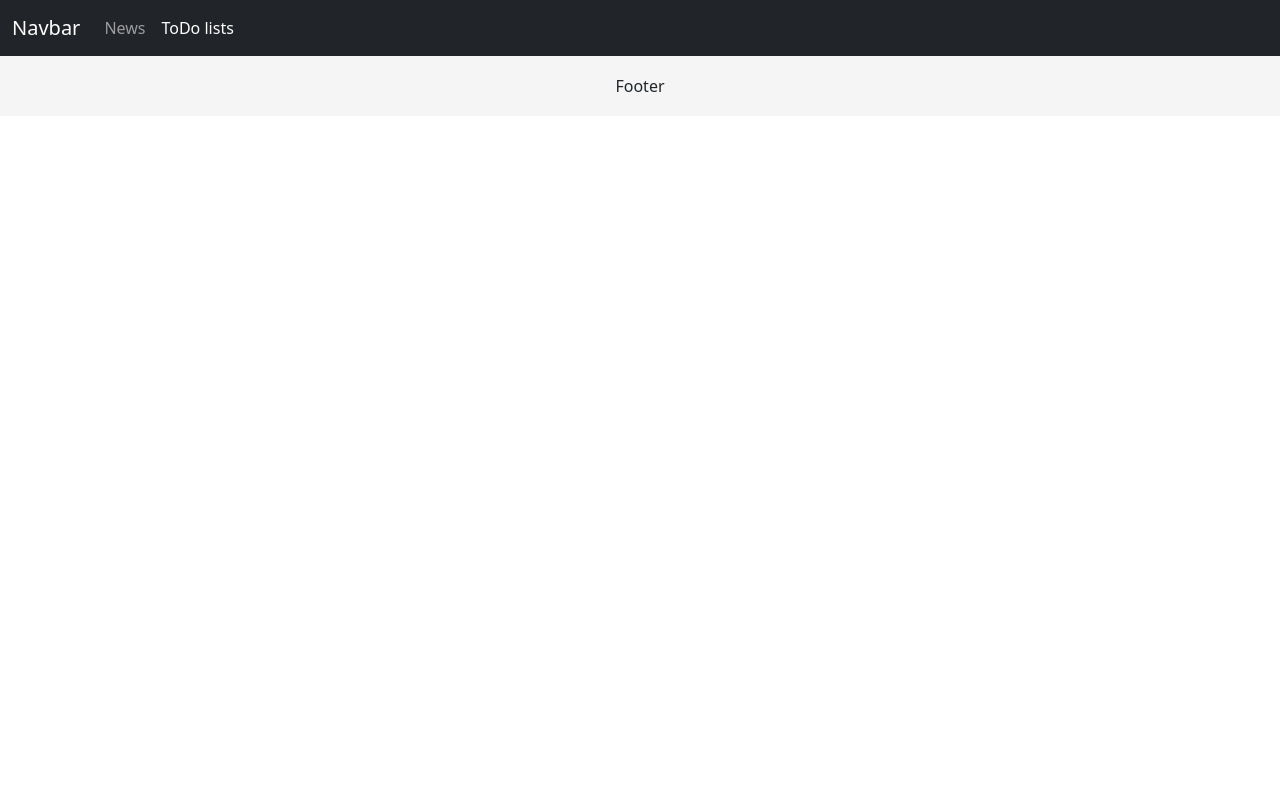
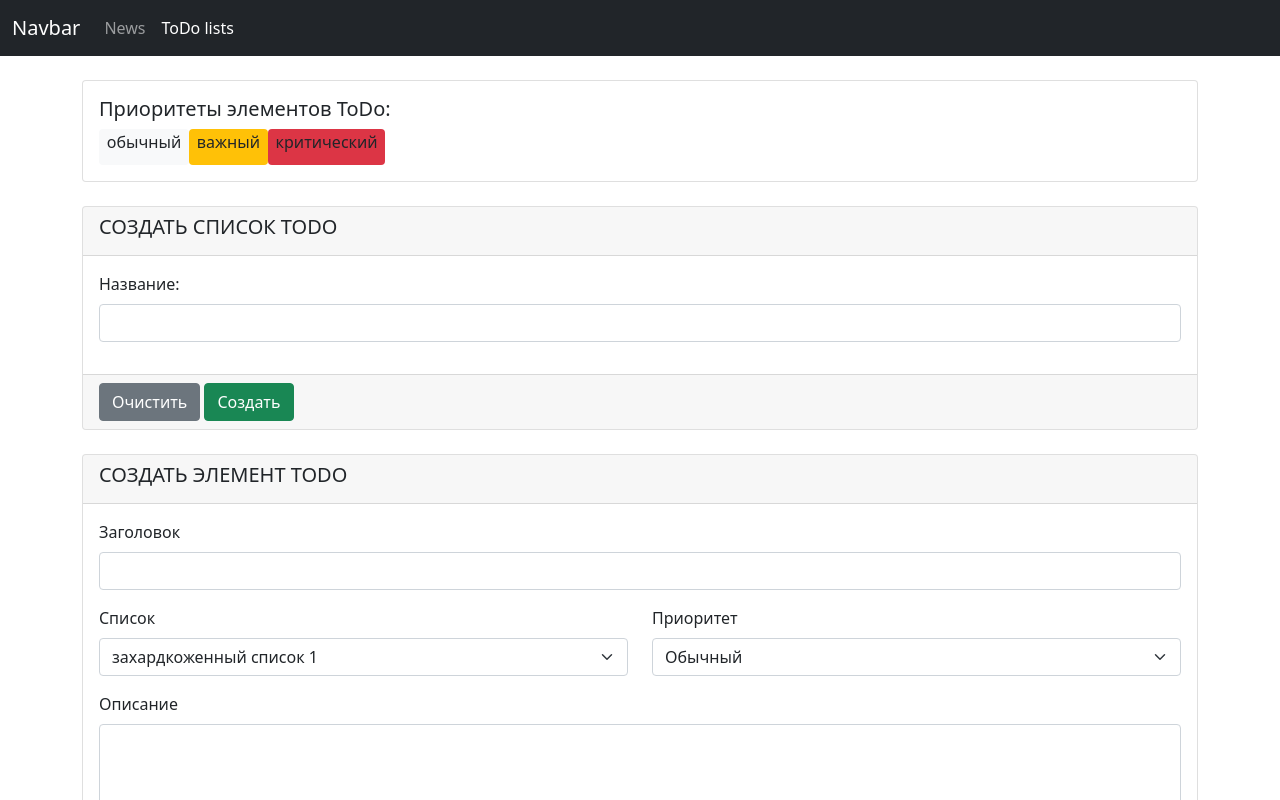
Before and after one commit to vishIGOR/WebFrontendLab4, a React (Create React App) app in the folder lab4.1/: page /todo in a window 1280 px wide. Shown: the top 800 px of the page. Built offline with nearby package versions, Linux system fonts and the light colour scheme; no server answers.

Commit message:
work in progress

```diff
--- a/lab4.1/src/App.js
+++ b/lab4.1/src/App.js
@@ -3,8 +3,14 @@ import NavBar from './components/navBar';
 import { BrowserRouter, Route, Routes } from 'react-router-dom';
 import NewsRoute from './components/news/newsRoute';
 import TodoRoute from './components/todo/todoRoute';
+import React from 'react';
+import authorize from './api/todoApi';
 
-function App() {
+class App extends React.Component {
+  async componentDidMount(){
+    await authorize();
+  }
+  render(){
     return (
       <BrowserRouter>
         <div className="App">
@@ -19,4 +25,6 @@ function App() {
     );
   }
 
+}
+
 export default App;
--- a/lab4.1/src/api/todoApi.js
+++ b/lab4.1/src/api/todoApi.js
@@ -6,7 +6,7 @@ const instance = axios.create({
     baseURL: baseURL
 });
 
-function getTodoLists(){
+function getTodoLists() {
     return instance.get('ToDoList')
         .then(response => {
             if (response.status === 200) {
@@ -18,6 +18,48 @@ function getTodoLists(){
         })
 }
 
+function authorize() {
+    return instance.post('auth', JSON.stringify({
+        username: "u123",
+        password: "p123"
+    }), {
+        headers: {
+            'Content-Type': 'application/json',
+        }
+    })
+        .then(response => {
+            return response.json();
+        })
+        .then((json) => {
+            localStorage.setItem("todoToken", json.accessToken);
+            console.log("successful authorization")
+        })
+        .catch(error => console.error(error))
+
+    // return axios.create({
+    //     method: 'post',
+    //     url: baseURL + "auth",
+    //     headers: {
+    //         "Content-type": "application/json"
+    //     },
+    //     data: {
+    //         username: "u123",
+    //         password: "p123"
+    //     }
+
+    // })
+    //     .then(response => {
+    //         return response.json();
+    //     })
+    //     .then((json) => {
+    //         localStorage.setItem("todoToken", json.accessToken);
+    //     })
+    //     .catch(error => console.error(error))
+}
+
 export const todoApi = {
-    getTodoLists : getTodoLists
+    getTodoLists: getTodoLists,
+    authorize: authorize
 }
+
+export default authorize;
--- a/lab4.1/src/components/navBar.js
+++ b/lab4.1/src/components/navBar.js
@@ -3,7 +3,7 @@ import { NavLink } from "react-router-dom";
 
 function NavBar() {
     return (
-        <Navbar collapseOnSelect expand="lg" className="navbar-dark bg-dark">
+        <Navbar collapseOnSelect expand="sm" className="navbar-dark bg-dark">
             <div className="container-fluid">
                 <Navbar.Brand href="#">Navbar</Navbar.Brand >
                 <Navbar.Toggle aria-controls="navbar_menu" />
--- a/lab4.1/src/components/news/newsRoute.js
+++ b/lab4.1/src/components/news/newsRoute.js
@@ -1,8 +1,10 @@
 import NewsContainer from './newsContainer';
 import NewsCarousel from './newsCarousel';
 import NewsHeading from './newsHeading';
+import authorize from '../../api/todoApi';
 
 function NewsRoute() {
+    authorize();
     return (
         <div className="d-flex flex-column">
             <div className="news-content">
--- a/lab4.1/src/components/todo/todoLegend.js
+++ b/lab4.1/src/components/todo/todoLegend.js
@@ -1,20 +1,75 @@
-
+import { Card, Row, Col, Badge, Button, Form } from "react-bootstrap";
 
 function TodoLegend() {
     return (
-        <div class="col-sm-12">
-            <div class="card">
-                <div class="card-body container justify-content-start">
-                    <h4 class="row">Приоритеты элементов ToDo:</h4>
-                    <div class="row justify-content-start">
-                        <h4><span class="badge badge-light border font-weight-normal">обычный</span></h4>
-                        <h4><span class="badge badge-warning border border font-weight-normal">важный</span>
-                        </h4>
-                        <h4><span class="badge badge-danger border border font-weight-normal">критический</span>
-                        </h4>
+        <div className="col-sm-12 mt-4">
+            <Card>
+                <Card.Body className="justify-content-start ">
+                    <h5>Приоритеты элементов ToDo:</h5>
+                    <div className="justify-content-start flex-row d-flex ">
+                        <Badge bg="light" text="dark"><h6>обычный</h6></Badge>
+                        <Badge bg="warning" text="dark"><h6>важный</h6></Badge>
+                        <Badge bg="danger" text="dark"><h6>критический</h6></Badge>
                     </div>
-                </div>
-            </div>
+                </Card.Body>
+            </Card>
+
+            <Card className="mt-4">
+                <Card.Header>
+                    <h5 className="text-uppercase fw-normal">Создать список todo</h5>
+                </Card.Header>
+                <Card.Body>
+                    <Form>
+                        <Form.Group className="mb-3" controlId="create-list-name">
+                            <Form.Label>Название:</Form.Label>
+                            <Form.Control type="text" />
+                        </Form.Group>
+                    </Form>
+                </Card.Body>
+                <Card.Footer>
+                    <Button variant="secondary">Очистить</Button>{" "}
+                    <Button variant="success">Создать</Button>
+                </Card.Footer>
+            </Card>
+
+            <Card className="mt-4">
+                <Card.Header>
+                    <h5 className="text-uppercase fw-normal">Создать элемент todo</h5>
+                </Card.Header>
+                <Card.Body className="container">
+                    <Row>
+                        <Form.Group className="col-12 mb-3" controlId="create-element-name">
+                            <Form.Label>Заголовок</Form.Label>
+                            <Form.Control type="text" />
+                        </Form.Group>
+                        <Form.Group className="col-12 col-md-6 mb-3" controlId="create-element-list">
+                            <Form.Label>Список</Form.Label>
+                            <Form.Select>
+                                <option value="list1">захардкоженный список 1</option>
+                                <option value="list2">захардкоженный список 2</option>
+                            </Form.Select>
+                        </Form.Group>
+                        <Form.Group className="col-12 col-md-6 mb-3" controlId="create-element-priority">
+                            <Form.Label>Приоритет</Form.Label>
+                            <Form.Select>
+                                <option value="simple">Обычный</option>
+                                <option value="important">Важный</option>
+                                <option value="critical">Критический</option>
+                            </Form.Select>
+                        </Form.Group>
+                        <Form.Group className="col-12 mb-3" controlId="create-element-desciption">
+                            <Form.Label>Описание</Form.Label>
+                            <Form.Control as="textarea" rows={3} />
+                        </Form.Group>
+                    </Row>
+                </Card.Body>
+                <Card.Footer>
+                    <Button variant="secondary">Очистить</Button>{" "}
+                    <Button variant="success">Создать</Button>
+                </Card.Footer>
+            </Card>
         </div>
     )
 }
+
+export default TodoLegend;
--- a/lab4.1/src/components/todo/todoListWrapper.js
+++ b/lab4.1/src/components/todo/todoListWrapper.js
@@ -3,14 +3,12 @@ import React from "react";
 class TodoListWrapper extends React.Component {
     render() {
         return (
-            <div className="mt-4">
-                <div className="todo-deck">
-                    {/* {
+            <div className="col-sm-12 mt-4 todo-deck">
+                {/* {
                         this.props.todoLists.lists.map((value) => {
                             return <NewsItem title={value.title} content={value.content} likes={value.serviceInfo.likes} tags={value.tags} date={value.date} id={value.id} key={value.id} />
                         })
                     } */}
-                </div>
             </div>
         )
     }
--- a/lab4.1/src/components/todo/todoRoute.js
+++ b/lab4.1/src/components/todo/todoRoute.js
@@ -1,11 +1,11 @@
-import TodoList from "./todoList";
-
+import TodoLegend from "./todoLegend";
 
 function TodoRoute() {
     return (
         <div className="d-flex flex-column">
             <div className="content">
                 <div className="container-lg">
+                    <TodoLegend/>
                     {/* <TodoListWrapper></TodoListWrapper> */}
                 </div>
             </div>
```
Also changed, not shown: lab4.1/src/reducers/todo-reducer.js (+11 -9 lines). Lines whose indentation alone changed are shown as unchanged.
